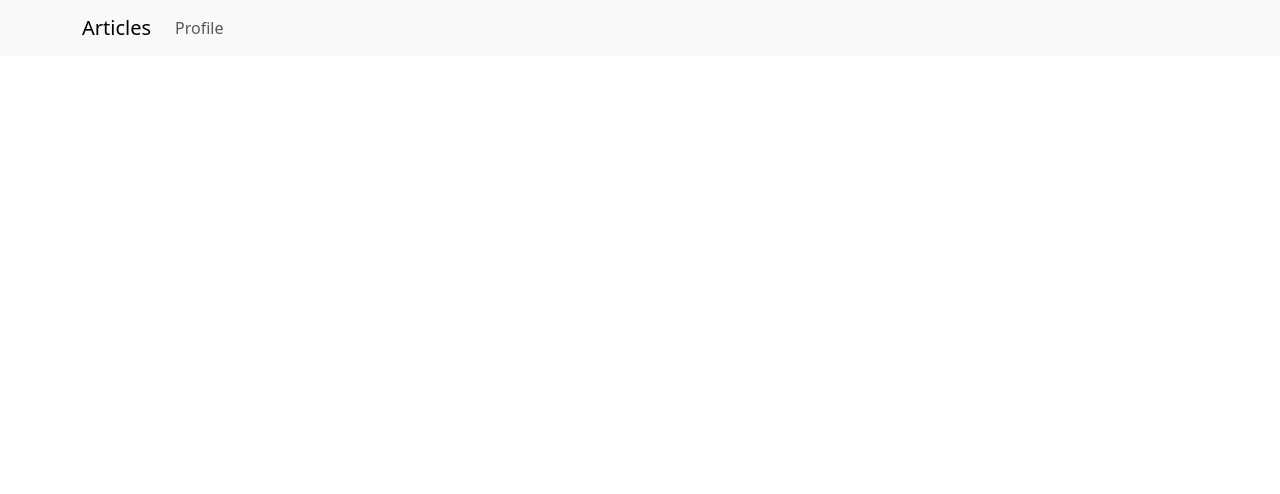
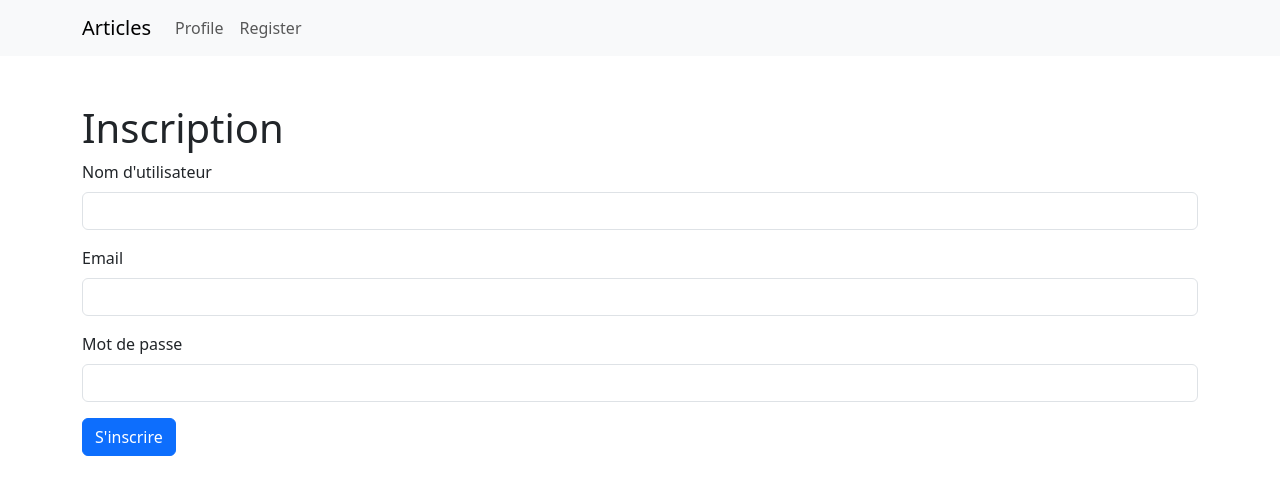
Before and after one commit to hassanesidiammi/amazinblog_client, a React (Create React App) app: page /register in a window 1280 px wide. Before the commit this address had no page. Shown: the top 494 px of the page. Built offline with nearby package versions, Linux system fonts and the light colour scheme.

Commit message:
Structure, link, Registration.

```diff
--- a/src/App.js
+++ b/src/App.js
@@ -1,16 +1,18 @@
 import React from "react";
 import { BrowserRouter as Router, Route, Routes } from "react-router-dom";
 import Navbar from "./components/Navbar";
-import Articles from "./pages/Articles";
+import Posts from "./pages/Posts";
 import Profile from "./pages/Profile";
+import Register from "./pages/Register";
 
 function App() {
   return (
     <Router>
       <Navbar />
       <Routes>
-        <Route path="/" element={<Articles />} />
+        <Route path="/" element={<Posts />} />
         <Route path="/profile" element={<Profile />} />
+        <Route path="/register" element={<Register />} />
       </Routes>
     </Router>
   );
--- a/src/components/Navbar.js
+++ b/src/components/Navbar.js
@@ -1,12 +1,13 @@
 import React from "react";
+import { Link } from "react-router-dom";
 
 const Navbar = () => {
   return (
     <nav className="navbar navbar-expand-lg navbar-light bg-light">
       <div className="container">
-        <a className="navbar-brand" href="/">
+        <Link className="navbar-brand" to="/">
           Articles
-        </a>
+        </Link>
         <button
           className="navbar-toggler"
           type="button"
@@ -18,9 +19,14 @@ const Navbar = () => {
         <div className="collapse navbar-collapse" id="navbarNav">
           <ul className="navbar-nav">
             <li className="nav-item">
-              <a className="nav-link" href="/">
+              <Link className="nav-link" to="/profile">
                 Profile
-              </a>
+              </Link>
+            </li>
+            <li className="nav-item">
+              <Link className="nav-link" to="/register">
+                Register
+              </Link>
             </li>
           </ul>
         </div>
--- /dev/null
+++ b/src/config.js
@@ -0,0 +1,2 @@
+export const API_BASE_URL = "http://localhost/api";
+export const RGISTER_BASE_URL = "http://localhost/register";
--- a/src/pages/Articles.js
+++ /dev/null
@@ -1,37 +0,0 @@
-import React, { useEffect, useState } from "react";
-
-const Articles = () => {
-  const [articles, setArticles] = useState([]);
-  const [loading, setLoading] = useState(true);
-
-  useEffect(() => {
-    fetch("http://localhost:8000/api/articles") // Remplacez par l'URL correcte
-      .then((response) => response.json())
-      .then((data) => {
-        setArticles(data);
-        setLoading(false);
-      })
-      .catch((error) =>
-        console.error("Erreur lors du chargement des articles :", error)
-      );
-  }, []);
-
-  if (loading) {
-    return <div>Chargement...</div>;
-  }
-
-  return (
-    <div className="container mt-5">
-      <h1>Liste des Articles</h1>
-      <ul className="list-group">
-        {articles.map((article) => (
-          <li key={article.id} className="list-group-item">
-            {article.title}
-          </li>
-        ))}
-      </ul>
-    </div>
-  );
-};
-
-export default Articles;
--- /dev/null
+++ b/src/pages/Posts.js
@@ -0,0 +1,35 @@
+import React, { useEffect, useState } from "react";
+
+const Posts = () => {
+  const [posts, setPosts] = useState([]);
+  const [loading, setLoading] = useState(true);
+
+  useEffect(() => {
+    setPosts([
+      { id: 1, title: "Article 1", owner: "me" },
+      { id: 2, title: "Article 2", owner: "me" },
+    ]);
+    setLoading(false);
+  }, []);
+
+  if (loading) {
+    return <div>Chargement...</div>;
+  }
+
+  return (
+    <div className="container mt-5">
+      <h1>Liste des Articles</h1>
+      <ul className="list-group">
+        {posts.map((post) => (
+          <li key={post.id} className="list-group-item">
+            {post.id}
+            {post.title}
+            {post.owner}
+          </li>
+        ))}
+      </ul>
+    </div>
+  );
+};
+
+export default Posts;
--- a/src/pages/Profile.js
+++ b/src/pages/Profile.js
@@ -1,19 +1,18 @@
 import React, { useEffect, useState } from "react";
+import { API_BASE_URL } from "../config";
 
 const Profile = () => {
   const [profile, setProfile] = useState(null);
   const [loading, setLoading] = useState(true);
 
   useEffect(() => {
-    fetch("http://localhost:8000/api/profile") // Remplacez par l'URL correcte
-      .then((response) => response.json())
-      .then((data) => {
-        setProfile(data);
-        setLoading(false);
-      })
-      .catch((error) =>
-        console.error("Erreur lors du chargement du profil :", error)
-      );
+    setProfile({
+      id: 1,
+      name: "Hassane",
+      email: "test@test.com",
+      roles: ["ROLE_EDITOR"],
+    });
+    setLoading(false);
   }, []);
 
   if (loading) {
--- /dev/null
+++ b/src/pages/Register.js
@@ -0,0 +1,104 @@
+import React, { useState } from "react";
+import { RGISTER_BASE_URL } from "../config";
+
+const Register = () => {
+  const [formData, setFormData] = useState({
+    name: "",
+    email: "",
+    password: "",
+  });
+  const [message, setMessage] = useState(null);
+  const [error, setError] = useState(null);
+
+  const handleChange = (e) => {
+    const { name, value } = e.target;
+    setFormData((prevData) => ({
+      ...prevData,
+      [name]: value,
+    }));
+  };
+
+  const handleSubmit = (e) => {
+    e.preventDefault();
+
+    fetch(`${RGISTER_BASE_URL}`, {
+      method: "POST",
+      headers: {
+        "Content-Type": "application/json",
+      },
+      body: JSON.stringify(formData),
+    })
+      .then((response) => {
+        if (response.ok) {
+          return response.json();
+        }
+        throw new Error("Erreur lors de l'inscription.");
+      })
+      .then((data) => {
+        setMessage("Inscription réussie !");
+        setError(null);
+        setFormData({ name: "", email: "", password: "" });
+      })
+      .catch((err) => {
+        setError(err.message || "Erreur inconnue");
+        setMessage(null);
+      });
+  };
+
+  return (
+    <div className="container mt-5">
+      <h1>Inscription</h1>
+      {message && <div className="alert alert-success">{message}</div>}
+      {error && <div className="alert alert-danger">{error}</div>}
+      <form onSubmit={handleSubmit}>
+        <div className="mb-3">
+          <label htmlFor="name" className="form-label">
+            Nom d'utilisateur
+          </label>
+          <input
+            type="text"
+            className="form-control"
+            id="name"
+            name="name"
+            value={formData.name}
+            onChange={handleChange}
+            required
+          />
+        </div>
+        <div className="mb-3">
+          <label htmlFor="email" className="form-label">
+            Email
+          </label>
+          <input
+            type="email"
+            className="form-control"
+            id="email"
+            name="email"
+            value={formData.email}
+            onChange={handleChange}
+            required
+          />
+        </div>
+        <div className="mb-3">
+          <label htmlFor="password" className="form-label">
+            Mot de passe
+          </label>
+          <input
+            type="password"
+            className="form-control"
+            id="password"
+            name="password"
+            value={formData.password}
+            onChange={handleChange}
+            required
+          />
+        </div>
+        <button type="submit" className="btn btn-primary">
+          S'inscrire
+        </button>
+      </form>
+    </div>
+  );
+};
+
+export default Register;
```
